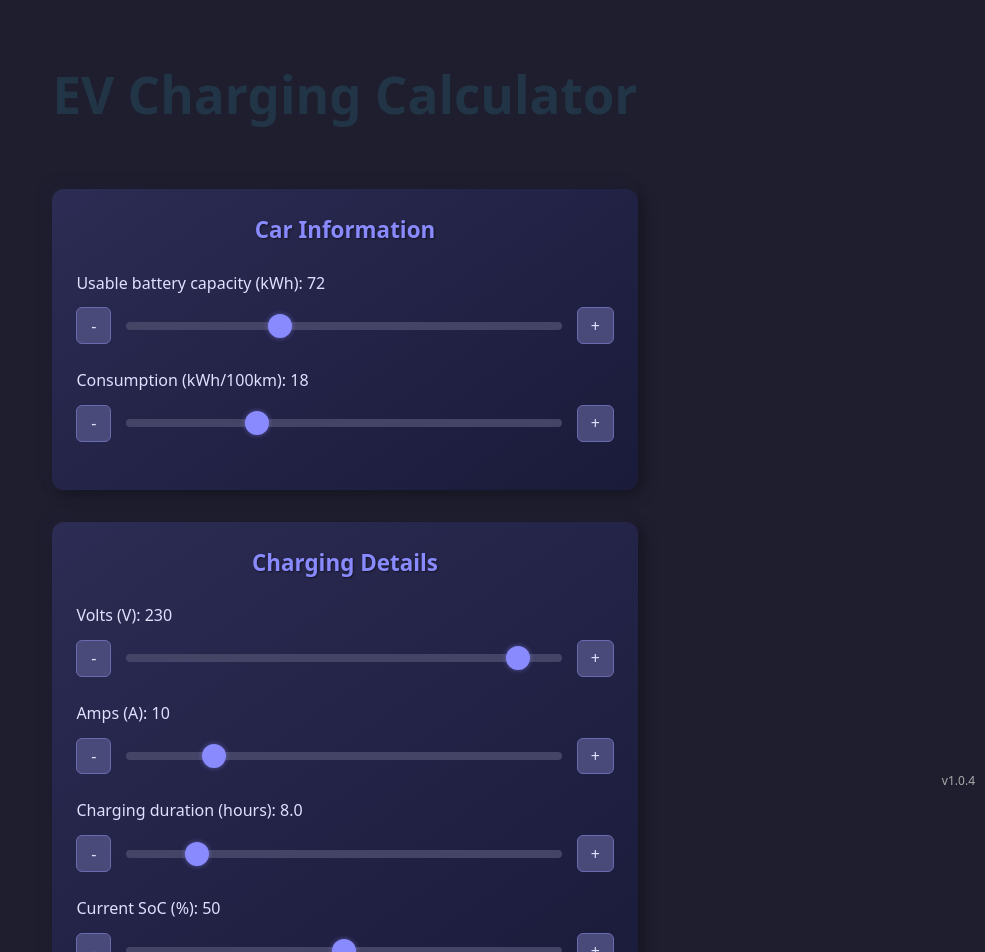
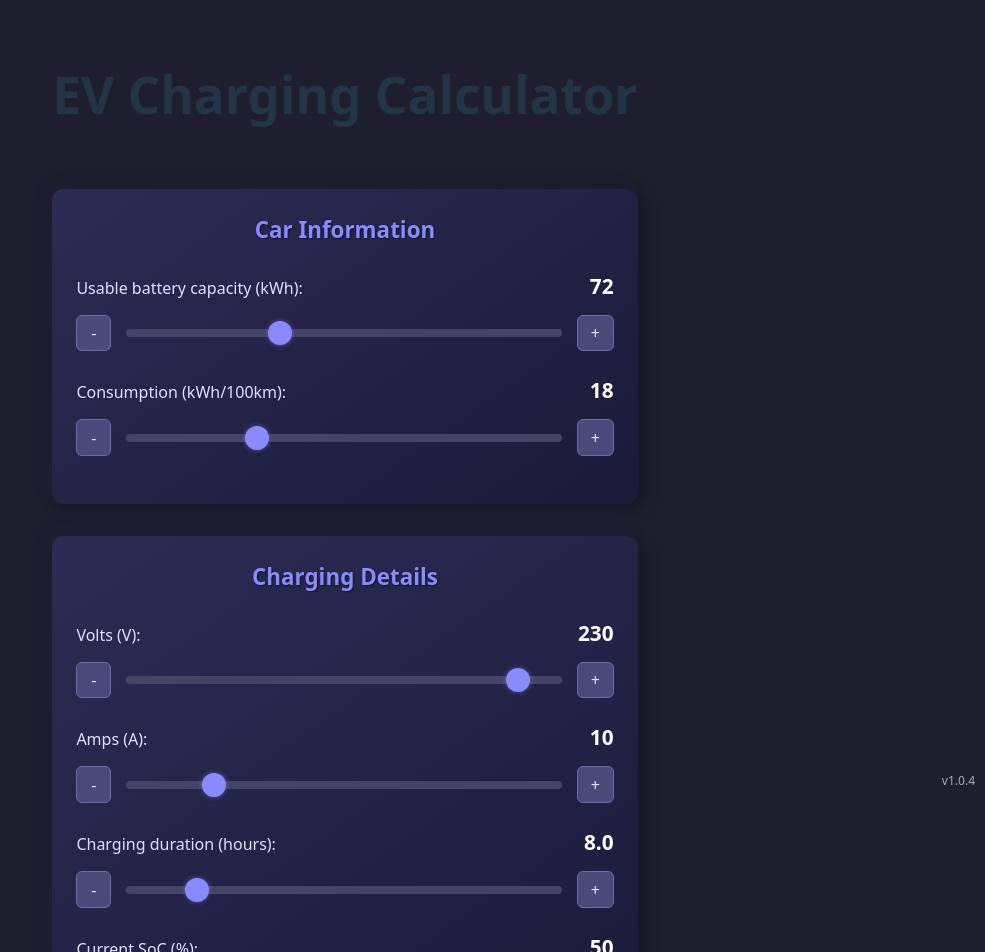
Before and after one commit to s100ian/ev-charging-calculator, a React (Vite) app: page / in a window 1280 px wide. Shown: the top 952 px of the page, without its empty margins (295-1280 px from the left). Built offline with nearby package versions, Linux system fonts and the light colour scheme.

Commit message:
feat: enhance slider value display with new styles for better visibility

```diff
--- a/src/App.css
+++ b/src/App.css
@@ -46,6 +46,17 @@
   font-size: 1em; /* Slightly larger font */
   color: #e0e0ff; /* Lighter label color */
   font-weight: 500;
+  display: flex; /* Use flexbox for alignment */
+  justify-content: space-between; /* Space between label text and value */
+  align-items: baseline; /* Align text baselines */
+}
+
+/* New style for the slider value */
+.slider-value {
+  font-size: 1.3em; /* Larger font size for the value */
+  font-weight: 600; /* Bolder value */
+  color: #ffffff; /* White color for better visibility */
+  margin-left: 0.5rem; /* Add some space between label and value */
 }
 
 .slider-controls {
--- a/src/components/CarInfo.tsx
+++ b/src/components/CarInfo.tsx
@@ -34,7 +34,8 @@ const CarInfo: React.FC<CarInfoProps> = ({
       <h2>Car Information</h2>
       <div className="slider-group">
         <label className="slider-label">
-          Usable battery capacity (kWh): {usableCapacity}
+          Usable battery capacity (kWh):{" "}
+          <span className="slider-value">{usableCapacity}</span>
         </label>
         <div className="slider-controls">
           <button
@@ -65,7 +66,8 @@ const CarInfo: React.FC<CarInfoProps> = ({
       </div>
       <div className="slider-group">
         <label className="slider-label">
-          Consumption (kWh/100km): {consumption}
+          Consumption (kWh/100km):{" "}
+          <span className="slider-value">{consumption}</span>
         </label>
         <div className="slider-controls">
           <button
--- a/src/components/ChargingDetails.tsx
+++ b/src/components/ChargingDetails.tsx
@@ -55,7 +55,9 @@ const ChargingDetails: React.FC<ChargingDetailsProps> = ({
     <div className="input-section charging-details-container">
       <h2>Charging Details</h2>
       <div className="slider-group">
-        <label className="slider-label">Volts (V): {volts}</label>
+        <label className="slider-label">
+          Volts (V): <span className="slider-value">{volts}</span>
+        </label>
         <div className="slider-controls">
           <button
             className="control-button"
@@ -80,7 +82,9 @@ const ChargingDetails: React.FC<ChargingDetailsProps> = ({
         </div>
       </div>
       <div className="slider-group">
-        <label className="slider-label">Amps (A): {amps}</label>
+        <label className="slider-label">
+          Amps (A): <span className="slider-value">{amps}</span>
+        </label>
         <div className="slider-controls">
           <button
             className="control-button"
@@ -106,7 +110,8 @@ const ChargingDetails: React.FC<ChargingDetailsProps> = ({
       </div>
       <div className="slider-group">
         <label className="slider-label">
-          Charging duration (hours): {duration.toFixed(1)}
+          Charging duration (hours):{" "}
+          <span className="slider-value">{duration.toFixed(1)}</span>
         </label>
         <div className="slider-controls">
           <button className="control-button" onClick={handleDurationDecrement}>
@@ -127,7 +132,9 @@ const ChargingDetails: React.FC<ChargingDetailsProps> = ({
         </div>
       </div>
       <div className="slider-group">
-        <label className="slider-label">Current SoC (%): {currentSoC}</label>
+        <label className="slider-label">
+          Current SoC (%): <span className="slider-value">{currentSoC}</span>
+        </label>
         <div className="slider-controls">
           <button
             className="control-button"
```
